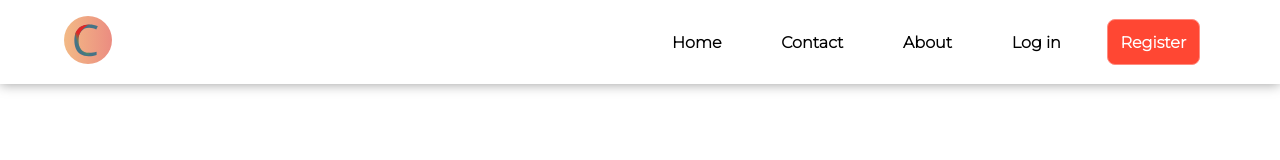
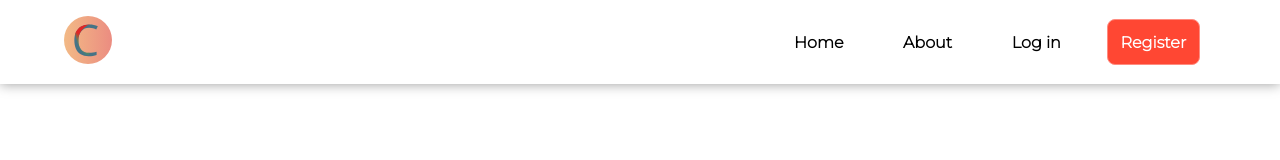
Before and after one commit to jermainejanszen/carta, a Next.js app: page / in a window 1280 px wide. Shown: the top 160 px of the page. Built offline with nearby package versions, Linux system fonts and the light colour scheme.

Commit message:
removed contact

```diff
--- a/widgets/SplashNavBar.tsx
+++ b/widgets/SplashNavBar.tsx
@@ -13,11 +13,6 @@ const SplashNavBar = (props: Props) => {
   const handleHomeClick = (e) => {
       e.preventDefault();
       router.push('/');
-  }
-
-  const handleContactClick = (e) => {
-    e.preventDefault();
-    router.push('/contact');
   }
 
   const handleAboutClick = (e) => {
@@ -42,7 +37,6 @@ const SplashNavBar = (props: Props) => {
       </div>
       <div className={styles.buttons}>
         <Button variant="ghost" onClick={handleHomeClick}>Home</Button>
-        <Button variant="ghost" onClick={handleContactClick}>Contact</Button>
         <Button variant="ghost" onClick={handleAboutClick}>About</Button>
         <Button variant="ghost" onClick={handleLoginClick}>Log in</Button>
         <Button palette="primary" onClick={handleRegisterClick}>Register</Button>
```
